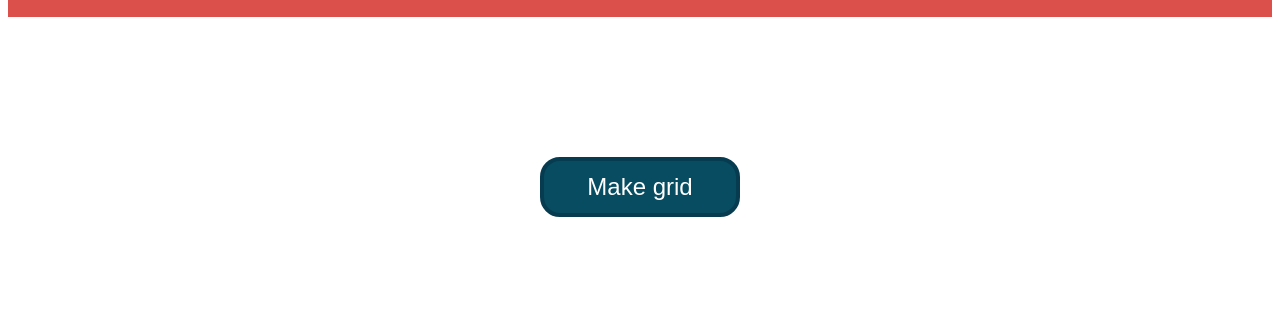
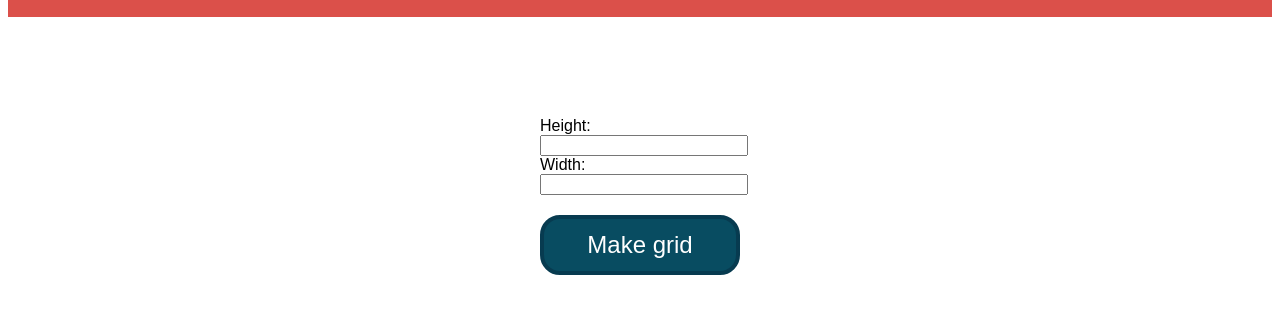
Before and after one commit to JustinVx/etch-a-sketch, a plain HTML site: page index.html in a window 1280 px wide. Shown: the part 111-424 px from the top of the page. Drawn offline with nearby package versions, Linux system fonts and the light colour scheme.

Commit message:
Added input field.

```diff
--- a/etch-script.js
+++ b/etch-script.js
@@ -19,8 +19,10 @@ jQuery(document).ready(function() {
 
   $('button').click(function(){
     $('.title-message').html("<h1>Grid created!</h1>");
+    var amount_of_blocks = $('input[name="amount_of_blocks"]').val();
     $(this).remove();
-    create_blocks(400, 20);
+    $('.input-fields').remove();
+    create_blocks(amount_of_blocks, 20);
   })
 
   $(document).on('mouseenter', '.block', function() {
--- a/etch-stylesheet.css
+++ b/etch-stylesheet.css
@@ -17,6 +17,16 @@ html {
   color: #ffdddd;
 }
 
+.input-fields {
+  margin: auto;
+  width: 200px;
+  margin-top: 100px;
+}
+
+input {
+  width: 200px;
+}
+
 .button-wrapper {
   margin: auto;
   width: 200px;
@@ -31,7 +41,7 @@ button {
   padding: 12px 40px;
   border: 4px solid #073B50;
   border-radius: 20px;
-  margin-top: 100px;
+  margin-top: 20px;
 }
 
 button:hover {
--- a/index.html
+++ b/index.html
@@ -12,7 +12,17 @@
     <div class="title-wrapper">
       <div class="title-message"><h1>Javascript is not working!</h1></div>
     </div>
-    <div class="button-wrapper"><button>Make grid</button></div>
+    <div class="input-fields">
+      <form>
+        <div id="amount-blocks-text">Height:</div>
+        <input type="text" name="amount_of_blocks">
+        <div id="width-blocks-text">Width:</div>
+        <input type="text" name="amount_of_rows">
+      </form>
+    </div>
+    <div class="button-wrapper">
+      <button>Make grid</button>
+    </div>
     <div class="grid"></div>
 
   </body>
```
